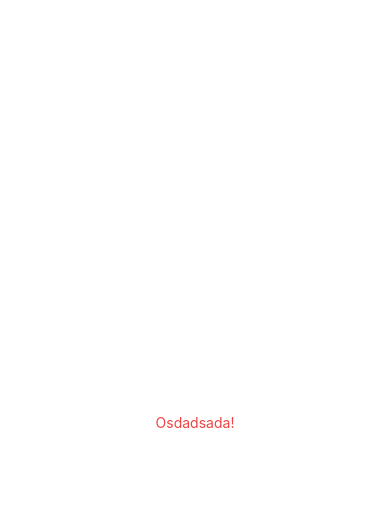
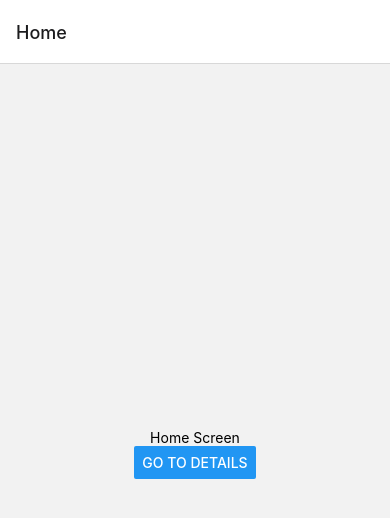
Before and after one commit to konstantin13-hi/mobileMeeting, a React Native app: screen / in a window 390 px wide. Shown: the top 518 px of the page. Built offline with nearby package versions, Linux system fonts and the light colour scheme.

Commit message:
navigation

```diff
--- a/App.js
+++ b/App.js
@@ -1,12 +1,54 @@
 
-import { Text, View } from 'react-native';
+// import { Text, View } from 'react-native';
 import { StatusBar } from 'expo-status-bar';
 
-export default function App() {
+// export default function App() {
+//   return (
+//   <View className="flex-1 items-center justify-center ">
+//       <Text className="text-red-500">Osdadsada!</Text>
+//       <StatusBar style="auto" />
+//     </View>
+//   );
+// }
+// In App.js in a new project
+
+
+import * as React from 'react';
+import { Button, View, Text } from 'react-native';
+import { NavigationContainer } from '@react-navigation/native';
+import { createNativeStackNavigator } from '@react-navigation/native-stack';
+
+function HomeScreen({ navigation }) {
   return (
-  <View className="flex-1 items-center justify-center ">
-      <Text className="text-red-500">Osdadsada!</Text>
-      <StatusBar style="auto" />
+    <View style={{ flex: 1, alignItems: 'center', justifyContent: 'center' }}>
+      <Text>Home Screen</Text>
+      <Button
+        title="Go to Details"
+        onPress={() => navigation.navigate('Details')}
+      />
     </View>
   );
 }
+
+function DetailsScreen() {
+  return (
+    <View style={{ flex: 1, alignItems: 'center', justifyContent: 'center' }}>
+      <Text>Details Screen</Text>
+    </View>
+  );
+}
+
+const Stack = createNativeStackNavigator();
+
+function App() {
+  return (
+    <NavigationContainer>
+      <Stack.Navigator initialRouteName="Home">
+        <Stack.Screen name="Home" component={HomeScreen} />
+        <Stack.Screen name="Details" component={DetailsScreen} />
+      </Stack.Navigator>
+    </NavigationContainer>
+  );
+}
+
+export default App;
--- a/package.json
+++ b/package.json
@@ -9,11 +9,15 @@
     "web": "expo start --web"
   },
   "dependencies": {
+    "@react-navigation/native": "^6.1.17",
+    "@react-navigation/native-stack": "^6.9.26",
     "expo": "~50.0.14",
     "expo-status-bar": "~1.11.1",
     "nativewind": "^2.0.11",
     "react": "18.2.0",
-    "react-native": "0.73.6"
+    "react-native": "0.73.6",
+    "react-native-safe-area-context": "4.8.2",
+    "react-native-screens": "~3.29.0"
   },
   "devDependencies": {
     "@babel/core": "^7.20.0",
```
Also changed, not shown: 1 other file (tests, documents, lock files or other folders).
